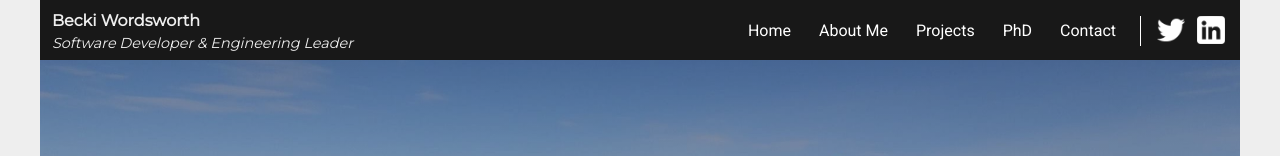
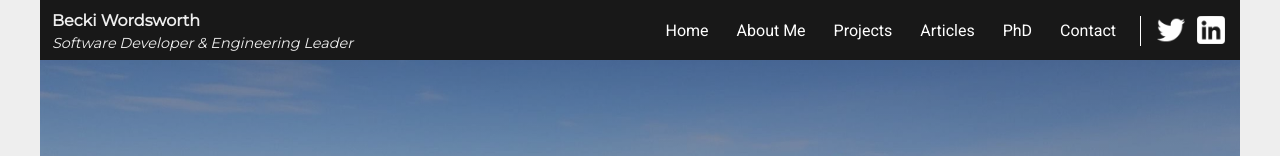
Before and after one commit to BeckiWordsworth/Portfolio, a React (Create React App) app in the folder app/: page / in a window 1280 px wide. Shown: the top 156 px of the page. Built offline with nearby package versions, Linux system fonts and the light colour scheme; a web font is replaced by a local one.

Commit message:
Updating header

```diff
--- a/app/src/Components/Header/index.js
+++ b/app/src/Components/Header/index.js
@@ -12,9 +12,7 @@ class ProjectPage extends React.Component {
         <div className="logo">
           <span className="page-title">Becki Wordsworth</span>
           <br />
-          <span className="page-subtitle">
-            Software Developer &amp; Engineering Leader
-          </span>
+          <span className="page-subtitle">Software Developer &amp; Engineering Leader</span>
         </div>
         <div className="navigation">
           <nav>
@@ -27,6 +25,9 @@ class ProjectPage extends React.Component {
               </li>
               <li>
                 <a href="/my-projects/">Projects</a>
+              </li>
+              <li>
+                <a href="/articles/">Articles</a>
               </li>
               <li>
                 <a href="/phd/">PhD</a>
@@ -45,10 +46,7 @@ class ProjectPage extends React.Component {
               </a>
             </li>
             <li>
-              <a
-                href="https://www.linkedin.com/in/beckiwordsworth/"
-                target="_blank"
-              >
+              <a href="https://www.linkedin.com/in/beckiwordsworth/" target="_blank">
                 <img src="/linkedin-64.png" />
               </a>
             </li>
```
